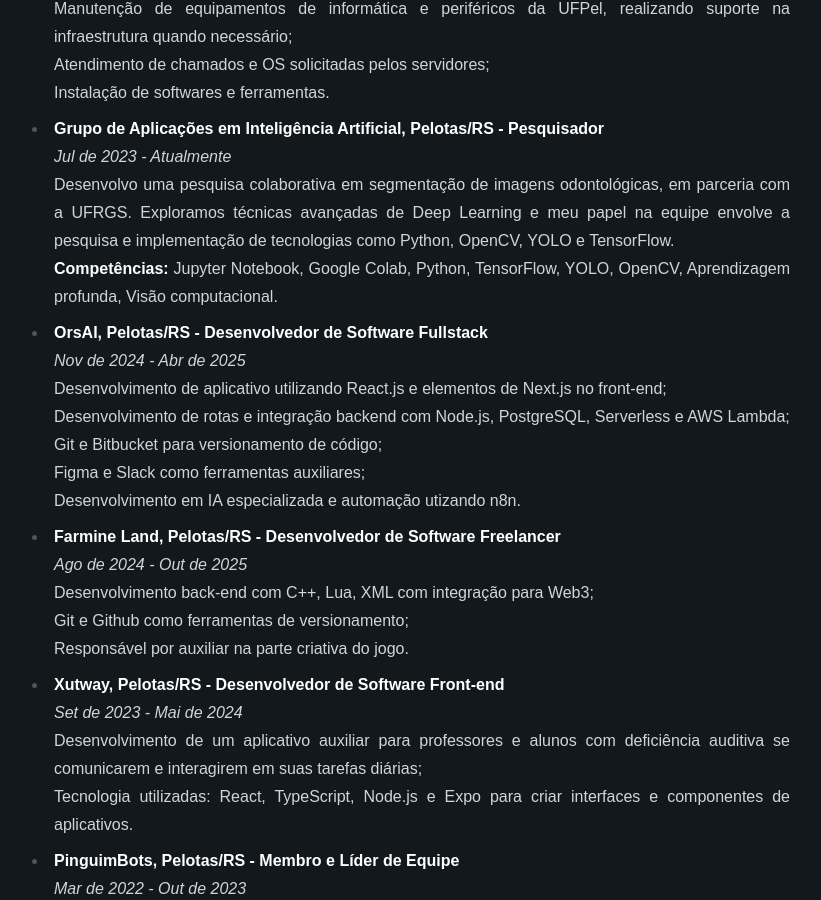
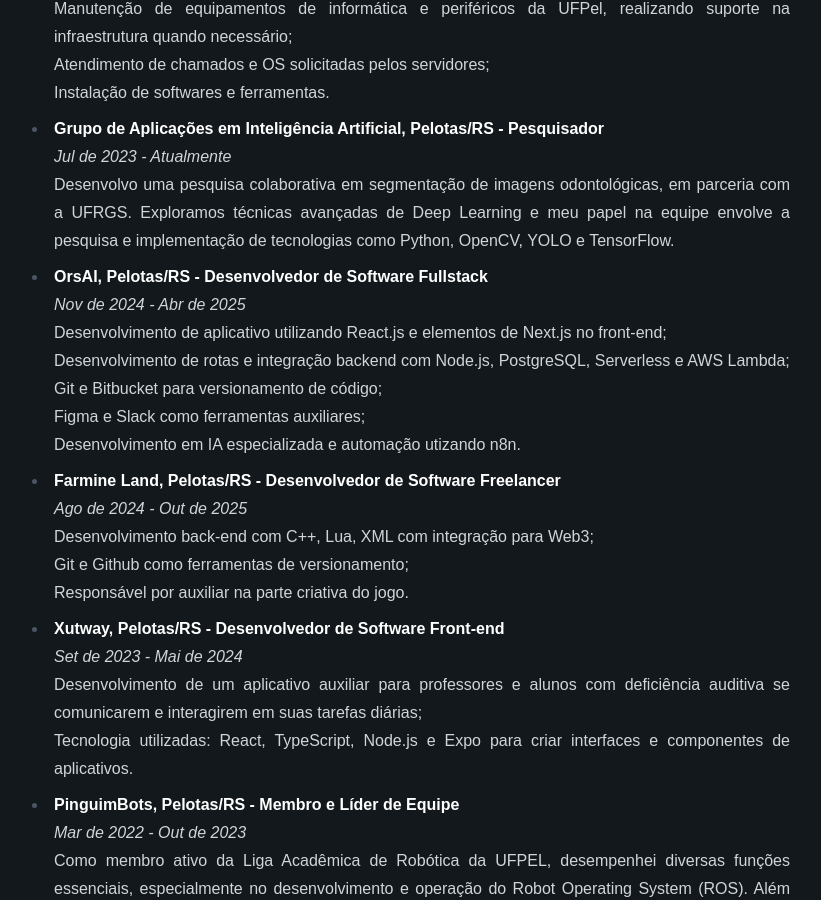
Before and after one commit to pepemesquita/pepemesquita.github.io, a Jekyll site: the page built from about.html, in a window 1280 px wide and 900 px high, scrolled down 1522 px. Shown: the whole window, without its empty margins (234-1055 px from the left). Built offline with Jekyll 4.4.1, drawn with Linux system fonts in a browser that asks for light colours; some web fonts are replaced; comment, search, counter and statistics services are not loaded.

Commit message:
feat: atualização do site.

```diff
--- a/about.html
+++ b/about.html
@@ -57,8 +57,6 @@
           Desenvolvo uma pesquisa colaborativa em segmentação de imagens odontológicas, em parceria com a UFRGS.
           Exploramos técnicas avançadas de Deep Learning e meu papel na equipe envolve a pesquisa e implementação de
           tecnologias como Python, OpenCV, YOLO e TensorFlow.<br>
-          <strong>Competências:</strong> Jupyter Notebook, Google Colab, Python, TensorFlow, YOLO, OpenCV, Aprendizagem
-          profunda, Visão computacional.
         </li>
         <li>
           <strong>OrsAI, Pelotas/RS - Desenvolvedor de Software Fullstack</strong><br>
--- a/index.html
+++ b/index.html
@@ -31,7 +31,7 @@
           <div class="px-6 py-4">
             <a href="/about" class="btn btn-red">Sobre Mim</a>
             <a href="/blog" class="btn btn-orange">Blog</a>
-            <a href="/project" class="btn btn-green">Projetos Pessoais</a>
+            <a href="/project" class="btn btn-green">Projetos</a>
           </div>
         </div>
       </div>
```
Also changed, not shown: _data/projects.json (+7 -0 lines), Gemfile.lock, assets/images/orsai.jpg (added).
